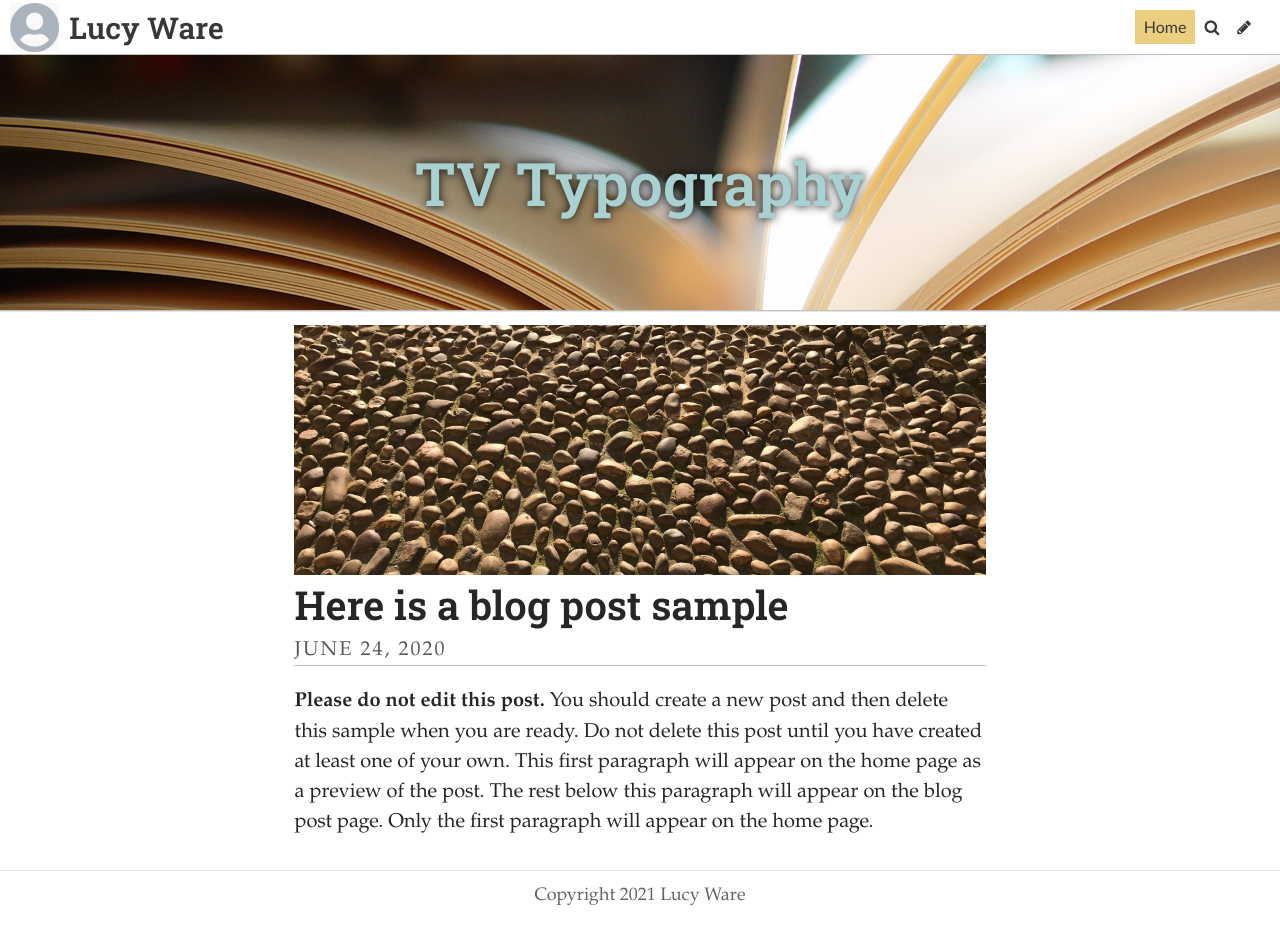
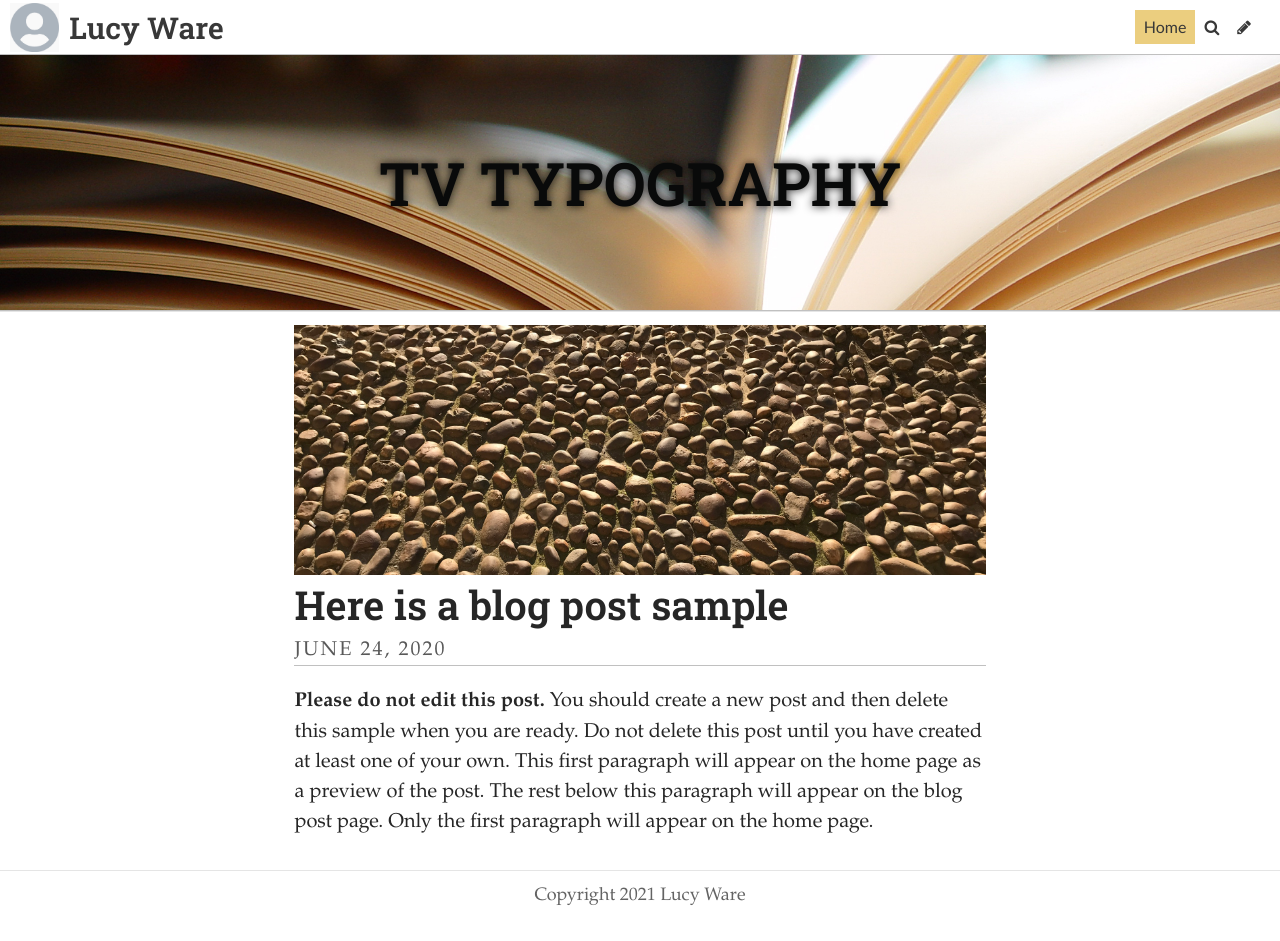
Before and after one commit to Lucyware/typography-, a Jekyll site: the page built from index.html, in a window 1280 px wide. Built offline with Jekyll 4.4.1, drawn with Linux system fonts in a browser that asks for light colours; some web fonts are replaced; the list of posts is cut into pages by our own code; part of the change alters nothing that is shown.

```diff
--- a/_data/settings.yml
+++ b/_data/settings.yml
@@ -2,8 +2,8 @@ title: Lucy Ware
 description: The difference between the typography used in different form of TV
 footer_text: Copyright 2021 Lucy Ware
 header_feature_image: ../uploads/pages.jpg
-header_text: TV Typography
-header_text_color: "#aad1d2"
+header_text: TV TYPOGRAPHY
+header_text_color: "#090a0a"
 bannerheight: 20vmax
 navbarheight: 55px
 logo: /uploads/logo.jpg
```
